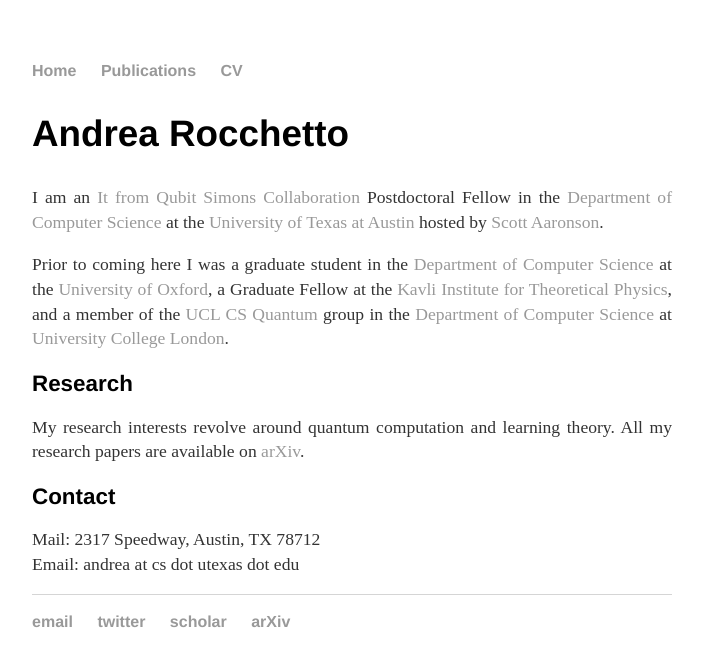
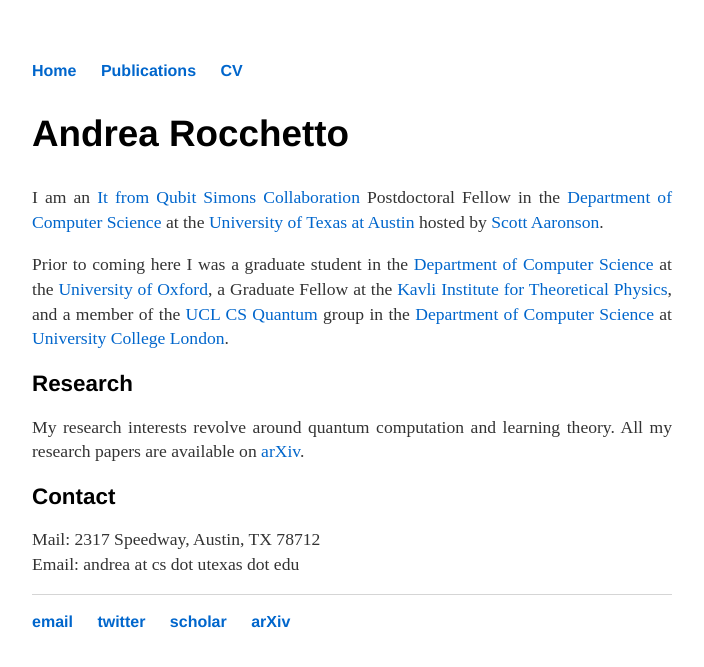
Before and after one commit to andrearocchetto/andrearocchetto.github.io, a Jekyll site: the page built from index.html, in a window 1280 px wide. Shown: the top 667 px of the page, without its empty margins (288-992 px from the left). Built offline with Jekyll 4.4.1, drawn with Linux system fonts in a browser that asks for light colours.

Commit message:
Update main.css

```diff
--- a/css/main.css
+++ b/css/main.css
@@ -8,7 +8,7 @@
 }
 
 
-a { text-decoration: none; color: #999; }
+a { text-decoration: none; color: #0066cc; }
 a:hover { text-decoration: underline; }
 
 p, ul { font-size: 1.1em; line-height: 1.4em; color: #333; text-align: justify;
```
